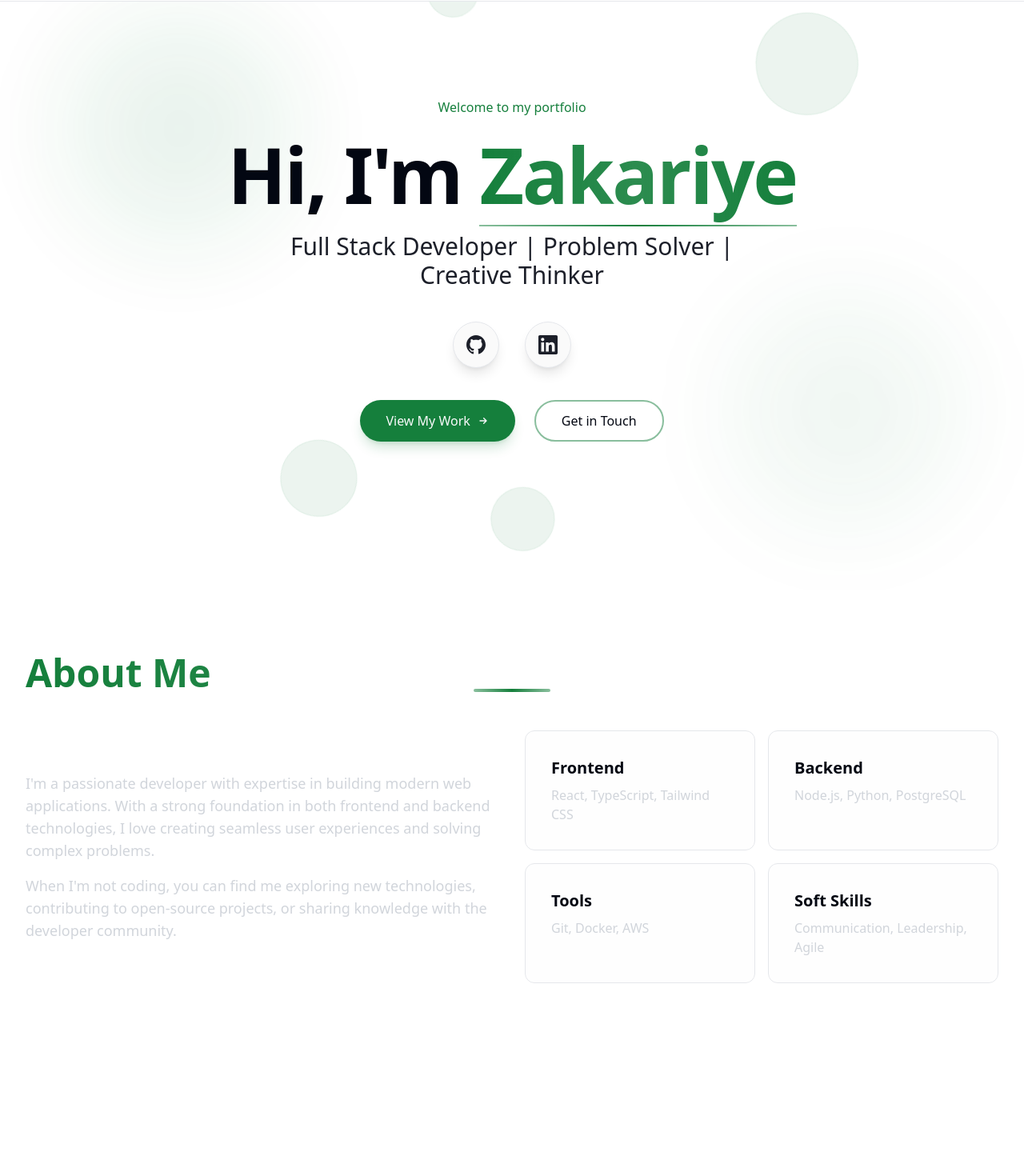
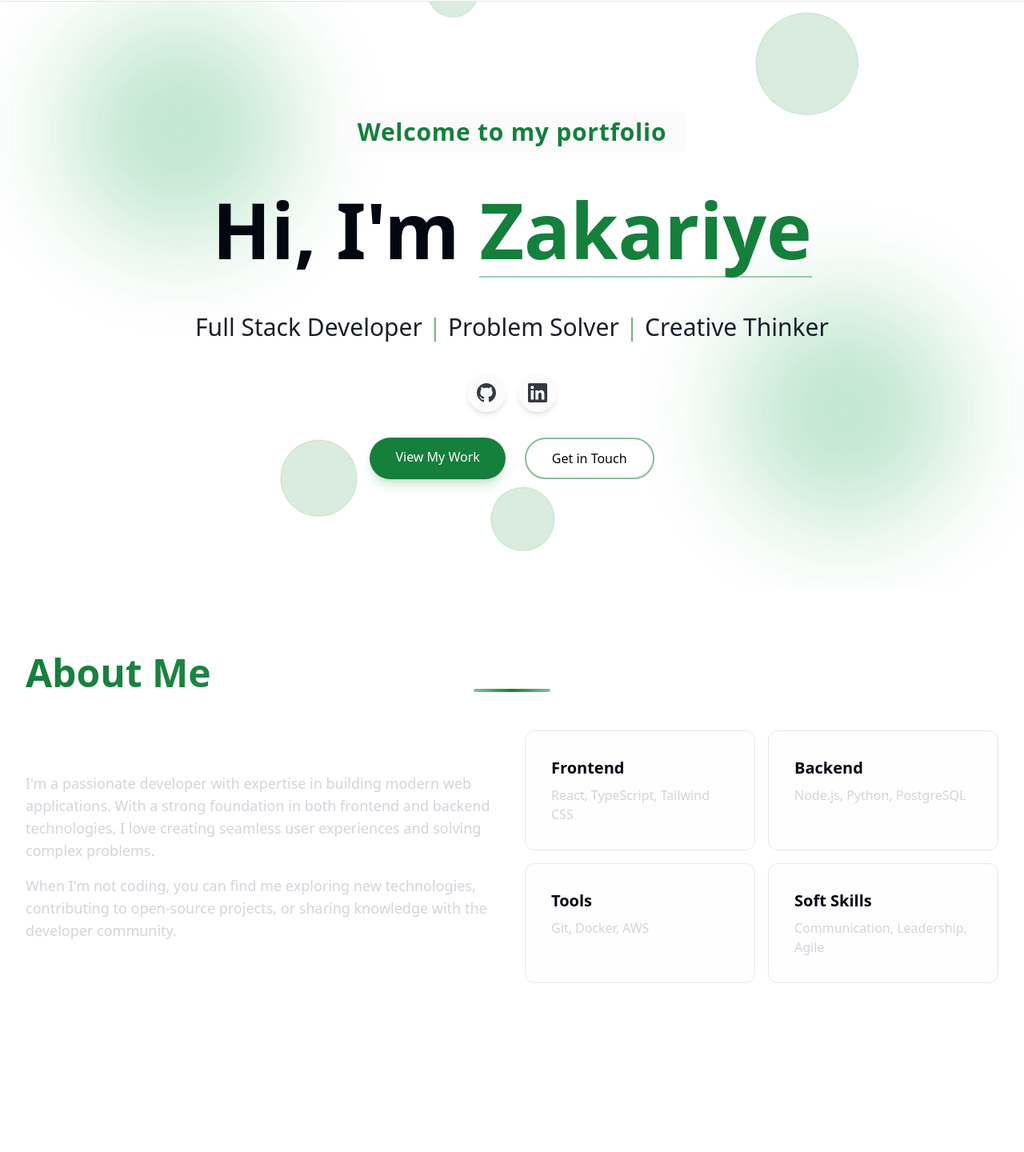
Before and after one commit to zaktech96/portfolio, a React (Vite) app: page / in a window 1280 px wide. Shown: the part 63-1503 px from the top of the page at 80% size. Built offline with nearby package versions, Linux system fonts and the light colour scheme.

Commit message:
design added

```diff
--- a/src/components/Hero.tsx
+++ b/src/components/Hero.tsx
@@ -25,55 +25,70 @@ const Hero = () => {
       {/* Orbital elements */}
       <div className="orbit-container">
         <div
-          className="orbit-element w-32 h-32 top-[15%] left-[15%]"
+          className="orbit-element w-32 h-32 top-[15%] left-[15%] bg-green-700/40 border-green-600/50"
           style={{ animationDelay: '-2s' }}
         />
         <div
-          className="orbit-element w-24 h-24 top-[60%] right-[20%]"
+          className="orbit-element w-24 h-24 top-[60%] right-[20%] bg-green-700/40 border-green-600/50"
           style={{ animationDelay: '-4s' }}
         />
         <div
-          className="orbit-element w-16 h-16 bottom-[20%] left-[25%]"
+          className="orbit-element w-16 h-16 bottom-[20%] left-[25%] bg-green-700/40 border-green-600/50"
           style={{ animationDelay: '-6s' }}
         />
         <div
-          className="orbit-element w-20 h-20 top-[30%] right-[25%]"
+          className="orbit-element w-20 h-20 top-[30%] right-[25%] bg-green-700/40 border-green-600/50"
           style={{ animationDelay: '-8s' }}
         />
       </div>
 
       {/* Background blur effects */}
       <div className="absolute inset-0 -z-10">
-        <div className="absolute top-20 left-20 w-72 h-72 bg-primary/10 rounded-full blur-3xl animate-pulse" />
-        <div className="absolute bottom-20 right-20 w-72 h-72 bg-primary/10 rounded-full blur-3xl animate-pulse delay-1000" />
+        <div className="absolute top-20 left-20 w-72 h-72 bg-green-600/30 rounded-full blur-3xl animate-pulse" />
+        <div className="absolute bottom-20 right-20 w-72 h-72 bg-green-600/30 rounded-full blur-3xl animate-pulse delay-1000" />
       </div>
 
-      {/* Content */}
-      <div className="max-w-5xl mx-auto px-4 sm:px-6 lg:px-8 text-center relative -mt-16">
-        <div className="space-y-10">
-          <div className="space-y-6">
-            <p className="text-primary font-medium animate-fade-in">Welcome to my portfolio</p>
-            <h1 className="text-5xl sm:text-6xl md:text-7xl lg:text-8xl font-bold text-foreground animate-fade-in-up tracking-tight">
-              Hi, I'm <span className="gradient-text">Zakariye</span>
-            </h1>
-            <p className="hero-subtitle max-w-2xl mx-auto" style={{ animationDelay: '200ms' }}>
-              Full Stack Developer | Problem Solver | Creative Thinker
+      <div className="max-w-5xl mx-auto px-4 sm:px-6 lg:px-8 text-center relative">
+        <div className="space-y-8">
+          {/* Welcome text */}
+          <div className="inline-block bg-card/80 backdrop-blur-sm px-6 py-2 rounded-md">
+            <p className="text-xl md:text-2xl lg:text-3xl text-primary font-semibold tracking-wide">
+              Welcome to my portfolio
             </p>
           </div>
 
+          {/* Name */}
+          <div className="py-4 px-6">
+            <h1 className="text-5xl sm:text-6xl md:text-7xl lg:text-8xl font-bold text-foreground">
+              Hi, I'm <span className="text-primary relative inline-block">
+                Zakariye
+                <div className="absolute -bottom-3 left-0 w-full h-[2px] bg-primary/40"></div>
+              </span>
+            </h1>
+          </div>
+
+          {/* Role */}
+          <div className="py-2">
+            <h2 className="text-2xl md:text-3xl text-foreground/90">
+              <span className="font-medium">Full Stack Developer</span>
+              <span className="text-primary/60"> | </span>
+              <span className="font-medium">Problem Solver</span>
+              <span className="text-primary/60"> | </span>
+              <span className="font-medium">Creative Thinker</span>
+            </h2>
+          </div>
+
           {/* Social Links */}
-          <div className="flex justify-center gap-8 animate-fade-in-up"
-            style={{ animationDelay: '300ms' }}
-          >
+          <div className="flex justify-center gap-4">
             {socialLinks.map((link, index) => (
               <a
                 key={index}
                 href={link.url}
                 target="_blank"
                 rel="noopener noreferrer"
-                className="p-4 rounded-full bg-card hover:bg-card/80 text-foreground/90
-                hover:text-primary transition-all duration-300 hover:-translate-y-1
-                border border-border hover:border-primary/50 shadow-lg hover:shadow-xl"
+                className="p-3 rounded-full bg-card/80 backdrop-blur-sm hover:bg-card text-foreground/80
+                hover:text-primary transition-all duration-300 shadow-md hover:shadow-lg
+                hover:-translate-y-0.5"
                 aria-label={link.name}
               >
                 {link.icon}
@@ -81,17 +96,13 @@ const Hero = () => {
             ))}
           </div>
 
-          <div className="flex justify-center gap-6 animate-fade-in-up"
-            style={{ animationDelay: '400ms' }}
-          >
+          {/* CTA Buttons */}
+          <div className="flex justify-center gap-6">
             <a
               href="#projects"
-              className="button-primary group flex items-center gap-2"
+              className="button-primary"
             >
-              <span>View My Work</span>
-              <svg className="w-4 h-4 group-hover:translate-x-1 transition-transform" fill="none" viewBox="0 0 24 24" stroke="currentColor">
-                <path strokeLinecap="round" strokeLinejoin="round" strokeWidth={2} d="M13 7l5 5m0 0l-5 5m5-5H6" />
-              </svg>
+              View My Work
             </a>
             <a
               href="#contact"
--- a/src/index.css
+++ b/src/index.css
@@ -101,6 +101,27 @@
     @apply absolute rounded-full bg-primary/20 backdrop-blur-sm border border-primary/20;
     animation: orbit-float 6s ease-in-out infinite;
   }
+
+  .animate-typing {
+    @apply relative invisible whitespace-nowrap;
+    width: 0;
+    border-right: 2px solid currentColor;
+  }
+
+  .typing-container {
+    @apply relative inline-block;
+  }
+
+  .animate-typing-text {
+    @apply relative inline-block invisible;
+    animation: typing 2.5s steps(30, end) forwards;
+  }
+
+  .animate-typing-cursor::after {
+    @apply absolute right-0 top-0 h-full w-[2px] bg-primary;
+    content: "";
+    animation: typing-cursor 0.8s step-end infinite;
+  }
 }
 
 @keyframes orbit-spin {
@@ -150,4 +171,100 @@
   .animate-fade-in-up {
     animation: fade-in-up 1s ease-out forwards;
   }
+
+  .animation-delay-2000 {
+    animation-delay: 2s;
+  }
+
+  .animation-delay-4000 {
+    animation-delay: 4s;
+  }
 }
+
+@keyframes blob {
+  0% {
+    transform: translate(0px, 0px) scale(1);
+  }
+  33% {
+    transform: translate(30px, -50px) scale(1.1);
+  }
+  66% {
+    transform: translate(-20px, 20px) scale(0.9);
+  }
+  100% {
+    transform: translate(0px, 0px) scale(1);
+  }
+}
+
+@keyframes typewriter {
+  from {
+    width: 0;
+  }
+  to {
+    width: 100%;
+  }
+}
+
+@keyframes blink {
+  from {
+    border-right-color: transparent;
+  }
+  to {
+    border-right-color: currentColor;
+  }
+}
+
+.animate-blob {
+  animation: blob 7s infinite;
+}
+
+.typewriter {
+  overflow: hidden;
+  white-space: nowrap;
+  border-right: 2px solid;
+  width: 0;
+  animation: typewriter 2s steps(40, end) forwards,
+    blink 0.75s step-end infinite;
+}
+
+.delay-1 {
+  animation-delay: 0s;
+}
+
+.delay-2 {
+  animation-delay: 2s;
+}
+
+.delay-3 {
+  animation-delay: 4s;
+}
+
+@keyframes typing {
+  from {
+    width: 0;
+    visibility: visible;
+  }
+  to {
+    width: 100%;
+    visibility: visible;
+  }
+}
+
+@keyframes typing-cursor {
+  from,
+  to {
+    opacity: 0;
+  }
+  50% {
+    opacity: 1;
+  }
+}
+
+@keyframes width {
+  from {
+    width: 0;
+  }
+  to {
+    width: 100%;
+  }
+}
--- a/tailwind.config.js
+++ b/tailwind.config.js
@@ -1,24 +1,17 @@
 /** @type {import('tailwindcss').Config} */
-module.exports = {
-    darkMode: ["class"],
-    content: ["./index.html", "./src/**/*.{ts,tsx,js,jsx}"],
+export default {
+  content: [
+    "./index.html",
+    "./src/**/*.{js,ts,jsx,tsx}",
+  ],
   theme: {
     extend: {
-  		borderRadius: {
-  			lg: 'var(--radius)',
-  			md: 'calc(var(--radius) - 2px)',
-  			sm: 'calc(var(--radius) - 4px)'
-  		},
       colors: {
         background: 'hsl(var(--background))',
         foreground: 'hsl(var(--foreground))',
         card: {
           DEFAULT: 'hsl(var(--card))',
           foreground: 'hsl(var(--card-foreground))'
-  			},
-  			popover: {
-  				DEFAULT: 'hsl(var(--popover))',
-  				foreground: 'hsl(var(--popover-foreground))'
         },
         primary: {
           DEFAULT: 'hsl(var(--primary))',
@@ -28,30 +21,85 @@ module.exports = {
           DEFAULT: 'hsl(var(--secondary))',
           foreground: 'hsl(var(--secondary-foreground))'
         },
-  			muted: {
-  				DEFAULT: 'hsl(var(--muted))',
-  				foreground: 'hsl(var(--muted-foreground))'
+        muted: 'hsl(var(--muted))',
+        accent: 'hsl(var(--accent))',
+        border: 'hsl(var(--border))',
       },
-  			accent: {
-  				DEFAULT: 'hsl(var(--accent))',
-  				foreground: 'hsl(var(--accent-foreground))'
+      animation: {
+        'fade-in': 'fade-in 1s ease-out forwards',
+        'fade-in-up': 'fade-in-up 1s ease-out forwards',
+        'blob': 'blob 7s infinite',
+        'typing': 'typing 2s steps(20, end) forwards',
+        'blink': 'blink 1s step-end infinite',
+        'typing-text': 'typing 2.5s steps(30, end) forwards',
+        'typing-cursor': 'typing-cursor 0.8s step-end infinite',
+        'width': 'width 0.8s ease-in-out forwards',
+        'slide-up': 'slide-up 0.8s ease-out forwards',
       },
-  			destructive: {
-  				DEFAULT: 'hsl(var(--destructive))',
-  				foreground: 'hsl(var(--destructive-foreground))'
+      keyframes: {
+        'fade-in': {
+          '0%': { opacity: '0' },
+          '100%': { opacity: '1' },
         },
-  			border: 'hsl(var(--border))',
-  			input: 'hsl(var(--input))',
-  			ring: 'hsl(var(--ring))',
-  			chart: {
-  				'1': 'hsl(var(--chart-1))',
-  				'2': 'hsl(var(--chart-2))',
-  				'3': 'hsl(var(--chart-3))',
-  				'4': 'hsl(var(--chart-4))',
-  				'5': 'hsl(var(--chart-5))'
-  			}
-  		}
+        'fade-in-up': {
+          '0%': {
+            opacity: '0',
+            transform: 'translateY(20px)',
+          },
+          '100%': {
+            opacity: '1',
+            transform: 'translateY(0)',
+          },
+        },
+        'blob': {
+          '0%': {
+            transform: 'translate(0px, 0px) scale(1)',
+          },
+          '33%': {
+            transform: 'translate(30px, -50px) scale(1.1)',
+          },
+          '66%': {
+            transform: 'translate(-20px, 20px) scale(0.9)',
+          },
+          '100%': {
+            transform: 'translate(0px, 0px) scale(1)',
+          },
+        },
+        typing: {
+          from: {
+            width: '0',
+            visibility: 'visible',
+          },
+          to: {
+            width: '100%',
+            visibility: 'visible',
+          },
+        },
+        blink: {
+          '50%': {
+            borderColor: 'transparent'
           }
         },
-  plugins: [require("tailwindcss-animate")],
+        'typing-cursor': {
+          'from, to': { opacity: '0' },
+          '50%': { opacity: '1' },
+        },
+        width: {
+          from: { width: '0' },
+          to: { width: '100%' },
+        },
+        'slide-up': {
+          from: {
+            opacity: '0',
+            transform: 'translateY(20px)',
+          },
+          to: {
+            opacity: '1',
+            transform: 'translateY(0)',
+          },
+        },
+      },
+    },
+  },
+  plugins: [],
 }
```
Lines whose indentation alone changed are shown as unchanged.
